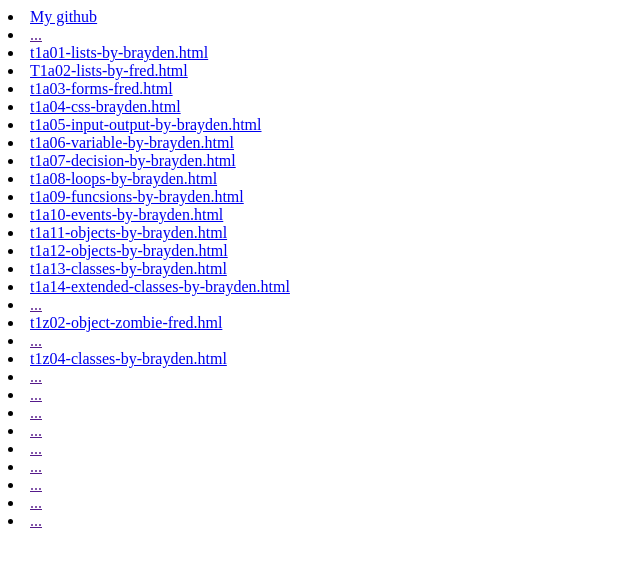
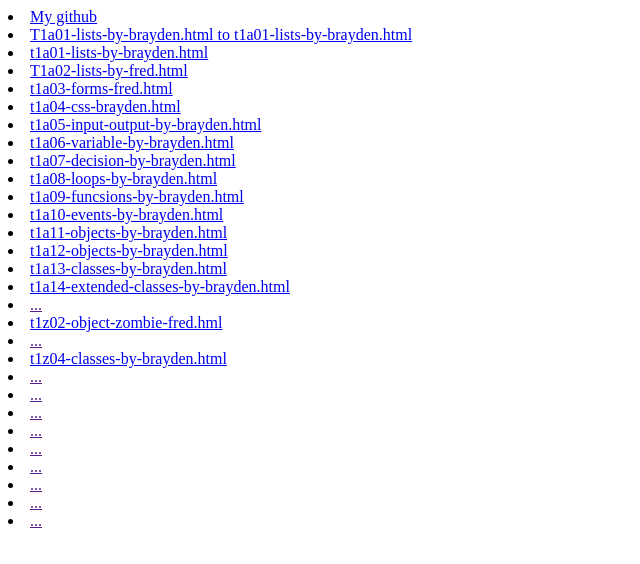
Before and after one commit to 2l8iwin/gamedev2023, a plain HTML site: page public/index.html in a window 1280 px wide. Shown: the whole page, without its empty margins (0-640 px from the left). Drawn offline with Linux system fonts and the light colour scheme.

Commit message:
Update index.html

```diff
--- a/public/index.html
+++ b/public/index.html
@@ -3,7 +3,8 @@
 
 
 <li><a href="https://github.com/2l8iwin/gamedev2023">My github</a>
-<li><a href="">...</a>
+
+<li><a href="T1a01-lists-by-brayden.html to t1a01-lists-by-brayden.html">T1a01-lists-by-brayden.html to t1a01-lists-by-brayden.html</a>
 <li><a href="t1a02-lists-tables-brayden.html">t1a01-lists-by-brayden.html</a>
 <li><a href="T1a02-lists-by-fred.html">T1a02-lists-by-fred.html</a>
 <li><a href="t1a03-forms-fred.html">t1a03-forms-fred.html</a>
```
